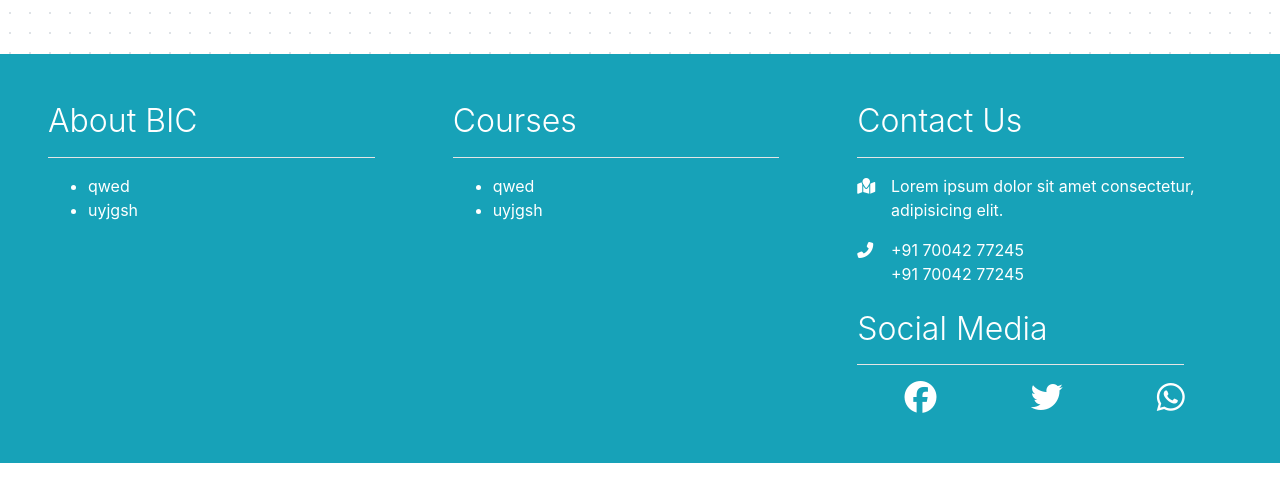
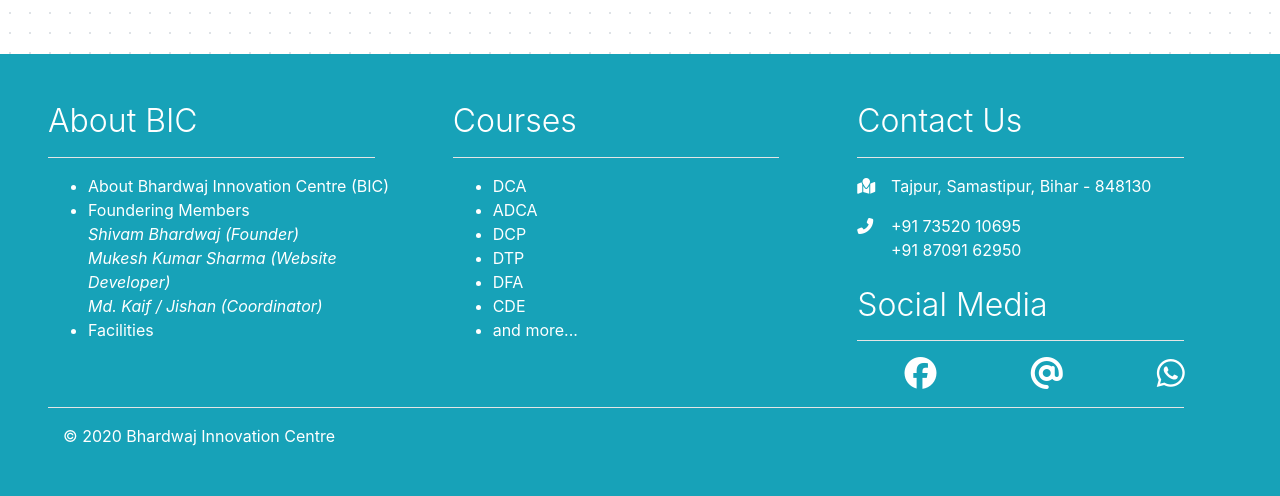
Before and after one commit to mukesh-kr-sharma/bic-project, a Django app: page / in a window 1280 px wide. Shown: the part 1737-2233 px from the top of the page. Before the commit the page ends 2200 px from the top, so only its background shows below. Run offline with Django 3.2, Linux system fonts and the light colour scheme; some libraries are stand-ins or nearby versions.

Commit message:
footer updated

```diff
--- a/templates/homepage/index.html
+++ b/templates/homepage/index.html
@@ -31,8 +31,10 @@
                             <a class="nav-link" href="#">Home</a>
                         </li>
                         <li class="nav-item">
-                            <a href="https://forms.gle/cabAQpV2fM2eSh9D6" class="nav-link" target="_blank">Register Candidate</a>
-                            {% comment %} <a type="button" class="nav-link" data-toggle="modal" data-target="#register-modal">
+                            <a href="https://forms.gle/cabAQpV2fM2eSh9D6" class="nav-link" target="_blank">Register
+                                Candidate</a>
+                            {% comment %} <a type="button" class="nav-link" data-toggle="modal"
+                                data-target="#register-modal">
                                 Register Candidate
                             </a> {% endcomment %}
                         </li>
@@ -136,8 +138,7 @@
     <!-- Misc End -->
 
     <!-- Carousel -->
-    <div id="carouselCaptions" class="carousel slide container p-1 my-2 mx-auto rounded border"
-        data-ride="carousel">
+    <div id="carouselCaptions" class="carousel slide container p-1 my-2 mx-auto rounded border" data-ride="carousel">
         <ol class="carousel-indicators">
             <li data-target="#carouselCaptions" data-slide-to="0" class="active"></li>
             <li data-target="#carouselCaptions" data-slide-to="1"></li>
@@ -244,16 +245,29 @@
                 <p class="display-7">About BIC</p>
                 <hr class="bg-white mr-5">
                 <ul>
-                    <li>qwed</li>
-                    <li>uyjgsh</li>
+                    <li>About Bhardwaj Innovation Centre (BIC)</li>
+                    <li>Foundering Members </li>
+
+                    <i>Shivam Bhardwaj (Founder)</i><br>
+                    <i>Mukesh Kumar Sharma (Website Developer)</i><br>
+                    <i>Md. Kaif / Jishan (Coordinator) </i>
+
+
+
+                    <li>Facilities</li>
                 </ul>
             </div>
             <div class="col-md-4">
                 <p class="display-7">Courses</p>
                 <hr class="bg-white mr-5">
                 <ul>
-                    <li>qwed</li>
-                    <li>uyjgsh</li>
+                    <li>DCA</li>
+                    <li>ADCA</li>
+                    <li>DCP</li>
+                    <li>DTP</li>
+                    <li>DFA</li>
+                    <li>CDE</li>
+                    <li>and more...</li>
                 </ul>
             </div>
             <div class="col-md-4">
@@ -264,7 +278,7 @@
                         <i class="fas fa-map-marked"></i>
                     </div>
                     <div class="col">
-                        Lorem ipsum dolor sit amet consectetur, adipisicing elit.
+                        Tajpur, Samastipur, Bihar - 848130
                     </div>
                 </div>
                 <div class="row mb-4">
@@ -272,19 +286,24 @@
                         <i class="fas fa-phone-alt pr-2"></i>
                     </div>
                     <div class="col">
-                        <a href="tel:+917004277245">+91 70042 77245</a>
-                        <a href="tel:+917004277245">+91 70042 77245</a>
+                        <a href="tel:+917352010695">+91 73520 10695</a>
+                        <a href="tel:+918709162950">+91 87091 62950</a>
                     </div>
                 </div>
                 <p class="display-7">Social Media</p>
                 <hr class="bg-white mr-5">
                 <div class="d-flex justify-content-around">
-                    <a href="#"><i class="display-7 fab fa-facebook"></i></a>
-                    <a href="#"><i class="display-7 fab fa-twitter"></i></a>
+                    <a href="https://www.facebook.com/bhardwajic"><i class="display-7 fab fa-facebook"></i></a>
+                    <a href="mailto:bhardwajshivam9919@gmail.com"><i class="display-7 fas fa-at"></i></a>
                     <a href="#"><i class="display-7 fab fa-whatsapp"></i></a>
                 </div>
             </div>
         </div>
+        <hr class="bg-white mr-5">
+        <div class="col">
+            © 2020 Bhardwaj Innovation Centre
+        </div>
+
     </footer>
     <!-- Footer End -->
 
```
Lines whose indentation alone changed are shown as unchanged.
